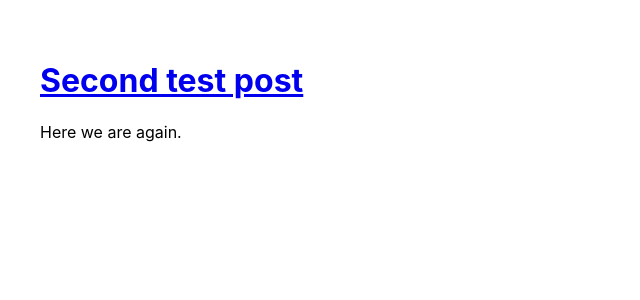
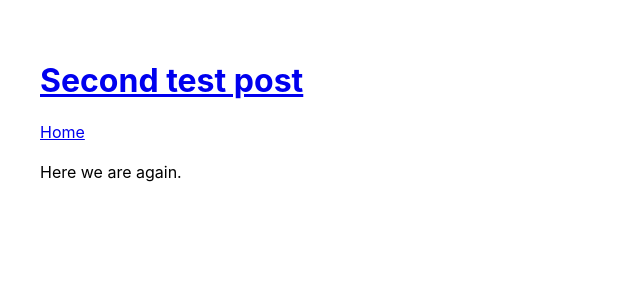
Before and after one commit to foundmonster/foundmonster.github.io, a Jekyll site: the page built from _posts/2020-03-20-second-test-post.md, in a window 1280 px wide. Shown: the top 300 px of the page, without its empty margins (0-640 px from the left). Built offline with Jekyll 4.4.1, drawn with Linux system fonts in a browser that asks for light colours; Markdown is read by kramdown in place of the engine named in the settings.

Commit message:
testing to add navigation to posts

```diff
--- /dev/null
+++ b/_includes/navigation.html
@@ -0,0 +1,3 @@
+<nav>
+  <a href="/index.html">Home</a>
+</nav>
--- a/_layouts/post.html
+++ b/_layouts/post.html
@@ -1,7 +1,7 @@
 ---
 layout: layout
 ---
-
+{% include navigation.html %}
 <div class="content">
   <div id="post">
     <h1>{{ post.title }}</h1>
```
Also changed, not shown: 1 other file.
